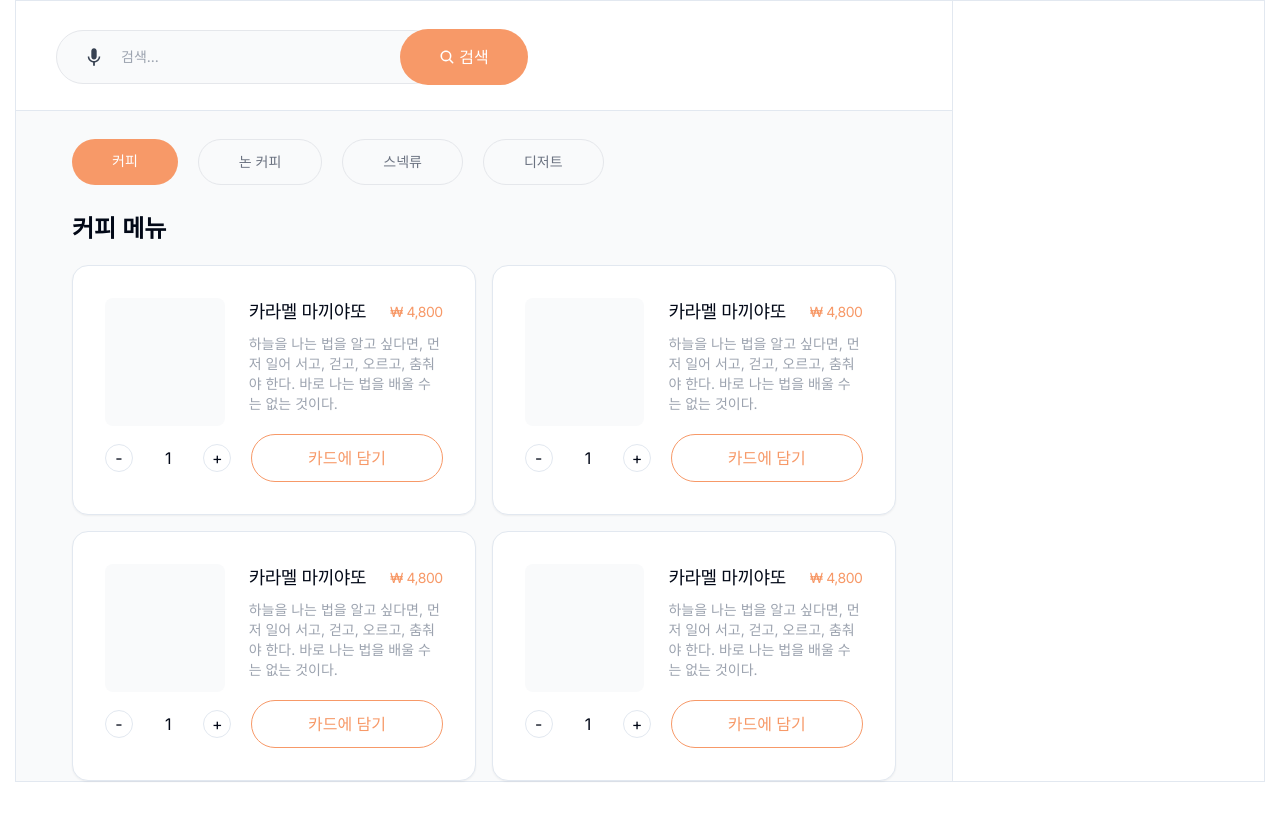
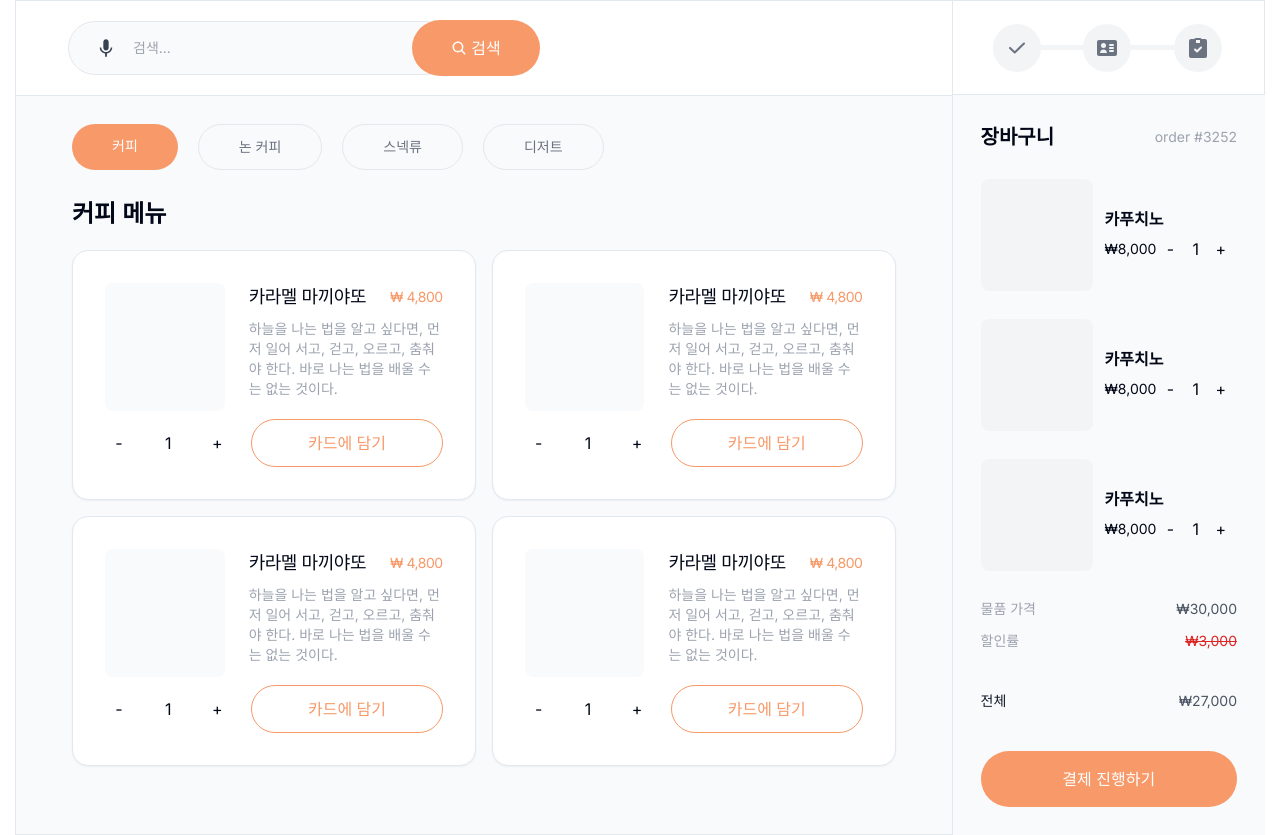
Before and after one commit to touch-flow-team/touch-flow, a Next.js app in the folder frontend/: page /companies/1 in a window 1280 px wide. Before the commit the page ends 800 px from the top, so only its background shows below. Built offline with nearby package versions, Linux system fonts and the light colour scheme.

Commit message:
[Feat](Companies): 장바구니 / 스탭 페이지 ui 구현 완료

```diff
--- a/frontend/app/companies/[id]/page.tsx
+++ b/frontend/app/companies/[id]/page.tsx
@@ -1,12 +1,15 @@
 import CategoryList from "@/components/companies/CategoryList";
+import ConterButton from "@/components/companies/ConterButton";
 import MenuCard from "@/components/companies/MenuCard";
 import Search from "@/components/companies/Search";
+import ShopingCartItem from "@/components/companies/ShopingCartItem";
+import StepIndicator from "@/components/companies/StepIndicator";
 
 export default function Company() {
     return (
-        <div className='mx-auto max-w-[1250px] flex h-full bg-gray-50'>
-            <div className=' border w-[75%]'>
-                <div className='h-[110px] mb-7 border-b bg-white p-7 w-full'>
+        <div className='mx-auto max-w-[1250px] flex  bg-gray-50'>
+            <div className='border pb-14 w-[75%]'>
+                <div className='flex items-center px-10 h-[95px] mb-7 border-b bg-white w-full'>
                     <Search />
                 </div>
                 <div className='px-14 '>
@@ -20,7 +23,25 @@ export default function Company() {
                     </div>
                 </div>
             </div>
-            <div className='border border-l-0 bg-white  w-[25%]'></div>
+            <div className=" w-[25%]">
+                <div className='h-[95px] flex justify-around border border-l-0 bg-white'>
+                    <StepIndicator />
+                </div>
+                <div className="p-7">
+                    <h4 className="flex justify-between items-center text-xl font-bold">장바구니<span className="text-sm font-normal text-gray-400">order #3252</span></h4>
+                    <ul>
+                        <ShopingCartItem />
+                        <ShopingCartItem />
+                        <ShopingCartItem />
+                    </ul>
+                    <div className="text-gray-400 mt-7">
+                        <p className="flex justify-between text-sm">물품 가격<span className=" text-gray-600">₩30,000</span></p>
+                        <p className="flex justify-between text-sm mt-3">할인률<span className=" text-red-600 line-through">₩3,000</span></p>
+                        <p className="flex justify-between text-sm mt-10 text-gray-900">전체<span className=" text-gray-600">₩27,000</span></p>
+                    </div>
+                    <button className="text-center mt-10 bg-main w-full py-4 rounded-full text-white">결제 진행하기</button>
+                </div>
+            </div>
         </div>
     );
 }
--- /dev/null
+++ b/frontend/components/companies/ConterButton.tsx
@@ -0,0 +1,16 @@
+const ConterButton = () => {
+    return (
+        <>
+            <button className="w-7 h-7">
+                -
+            </button>
+            <span className="px-2">1</span>
+            <button className="w-7 h-7 hover:">
+                +
+            </button>
+        </>
+    )
+
+}
+
+export default ConterButton
--- a/frontend/components/companies/MenuCard.tsx
+++ b/frontend/components/companies/MenuCard.tsx
@@ -6,6 +6,7 @@ import {
     CardFooter,
     CardTitle,
 } from "@/components/ui/card"
+import ConterButton from "./ConterButton"
 
 const MenuCard = () => {
     return (
@@ -24,13 +25,7 @@ const MenuCard = () => {
             <CardFooter className="mt-2">
                 <div className="flex w-full">
                     <div className=" w-[14rem] justify-between items-center flex">
-                        <button className="w-7 h-7 rounded-full border">
-                            -
-                        </button>
-                        <span className="px-4">1</span>
-                        <button className="w-7 h-7 rounded-full border hover:">
-                            +
-                        </button>
+                        <ConterButton />
                     </div>
                     <button className="ml-5 h-12 flex items-center justify-center transition duration-300 font-medium border text-main border-main hover:text-white hover:bg-main rounded-full w-full">카드에 담기</button>
                 </div>
--- /dev/null
+++ b/frontend/components/companies/ShopingCartItem.tsx
@@ -0,0 +1,18 @@
+import ConterButton from "./ConterButton"
+
+const ShopingCartItem = () => {
+    return (
+        <li className="flex items-center mt-7">
+            <div className="bg-gray-100 min-w-28 h-28 rounded-lg"></div>
+            <div className="pl-3">
+                <h6 className=" font-semibold">카푸치노</h6>
+                <div className="flex justify-between mt-1 items-center">
+                    <span className="text-sm">₩8,000</span>
+                    <ConterButton />
+                </div>
+            </div>
+        </li>
+    )
+}
+
+export default ShopingCartItem
--- /dev/null
+++ b/frontend/components/companies/StepIndicator.tsx
@@ -0,0 +1,32 @@
+
+const StepIndicator = () => {
+    return (
+        <ol className="flex items-center w-full ml-10">
+            <li className="flex w-full items-center text-ㅡmain dark:text-main after:content-[''] after:w-full after:h-1 after:border-b after:border-gray-100 after:border-4 after:inline-block dark:after:border-gray-700">
+                <span className="flex items-center justify-center w-10 h-10 bg-gray-100 rounded-full lg:h-12 lg:w-12 dark:bg-gray-700 shrink-0">
+                    <svg className="w-3.5 h-3.5 text-gray-500 lg:w-4 lg:h-4 dark:text-gray-100" aria-hidden="true" xmlns="http://www.w3.org/2000/svg" fill="none" viewBox="0 0 16 12">
+                        <path stroke="currentColor" strokeLinecap="round" strokeLinejoin="round" strokeWidth="2" d="M1 5.917 5.724 10.5 15 1.5" />
+                    </svg>
+                </span>
+            </li>
+            <li className="flex w-full items-center after:content-[''] after:w-full after:h-1 after:border-b after:border-gray-100 after:border-4 after:inline-block dark:after:border-gray-700">
+                <span className="flex items-center justify-center w-10 h-10 bg-gray-100 rounded-full lg:h-12 lg:w-12 dark:bg-gray-700 shrink-0">
+                    <svg className="w-4 h-4 text-gray-500 lg:w-5 lg:h-5 dark:text-gray-100" aria-hidden="true" xmlns="http://www.w3.org/2000/svg" fill="currentColor" viewBox="0 0 20 16">
+                        <path d="M18 0H2a2 2 0 0 0-2 2v12a2 2 0 0 0 2 2h16a2 2 0 0 0 2-2V2a2 2 0 0 0-2-2ZM6.5 3a2.5 2.5 0 1 1 0 5 2.5 2.5 0 0 1 0-5ZM3.014 13.021l.157-.625A3.427 3.427 0 0 1 6.5 9.571a3.426 3.426 0 0 1 3.322 2.805l.159.622-6.967.023ZM16 12h-3a1 1 0 0 1 0-2h3a1 1 0 0 1 0 2Zm0-3h-3a1 1 0 1 1 0-2h3a1 1 0 1 1 0 2Zm0-3h-3a1 1 0 1 1 0-2h3a1 1 0 1 1 0 2Z" />
+                    </svg>
+                </span>
+            </li>
+            <li className="flex items-center w-full">
+                <span className="flex items-center justify-center w-10 h-10 bg-gray-100 rounded-full lg:h-12 lg:w-12 dark:bg-gray-700 shrink-0">
+                    <svg className="w-4 h-4 text-gray-500 lg:w-5 lg:h-5 dark:text-gray-100" aria-hidden="true" xmlns="http://www.w3.org/2000/svg" fill="currentColor" viewBox="0 0 18 20">
+                        <path d="M16 1h-3.278A1.992 1.992 0 0 0 11 0H7a1.993 1.993 0 0 0-1.722 1H2a2 2 0 0 0-2 2v15a2 2 0 0 0 2 2h14a2 2 0 0 0 2-2V3a2 2 0 0 0-2-2ZM7 2h4v3H7V2Zm5.7 8.289-3.975 3.857a1 1 0 0 1-1.393 0L5.3 12.182a1.002 1.002 0 1 1 1.4-1.436l1.328 1.289 3.28-3.181a1 1 0 1 1 1.392 1.435Z" />
+                    </svg>
+                </span>
+            </li>
+        </ol>
+
+
+    );
+};
+
+export default StepIndicator;
```
